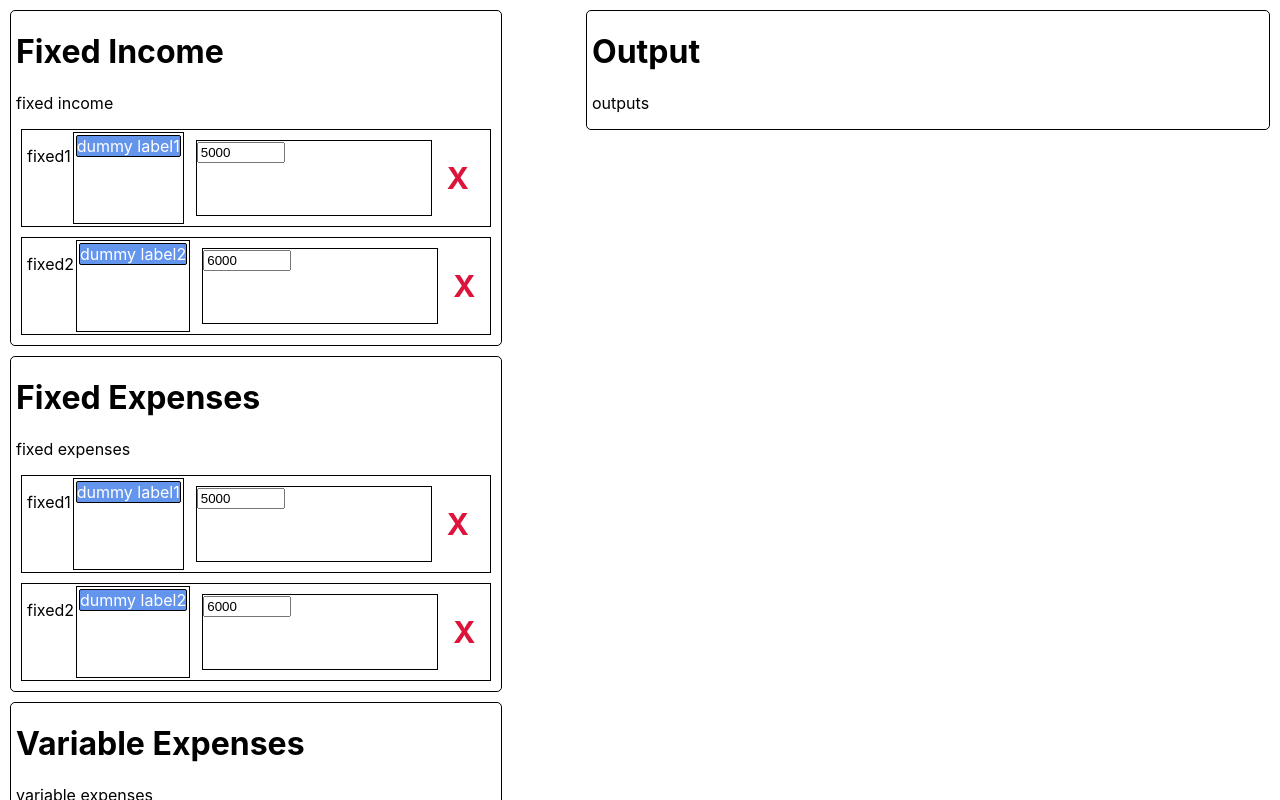
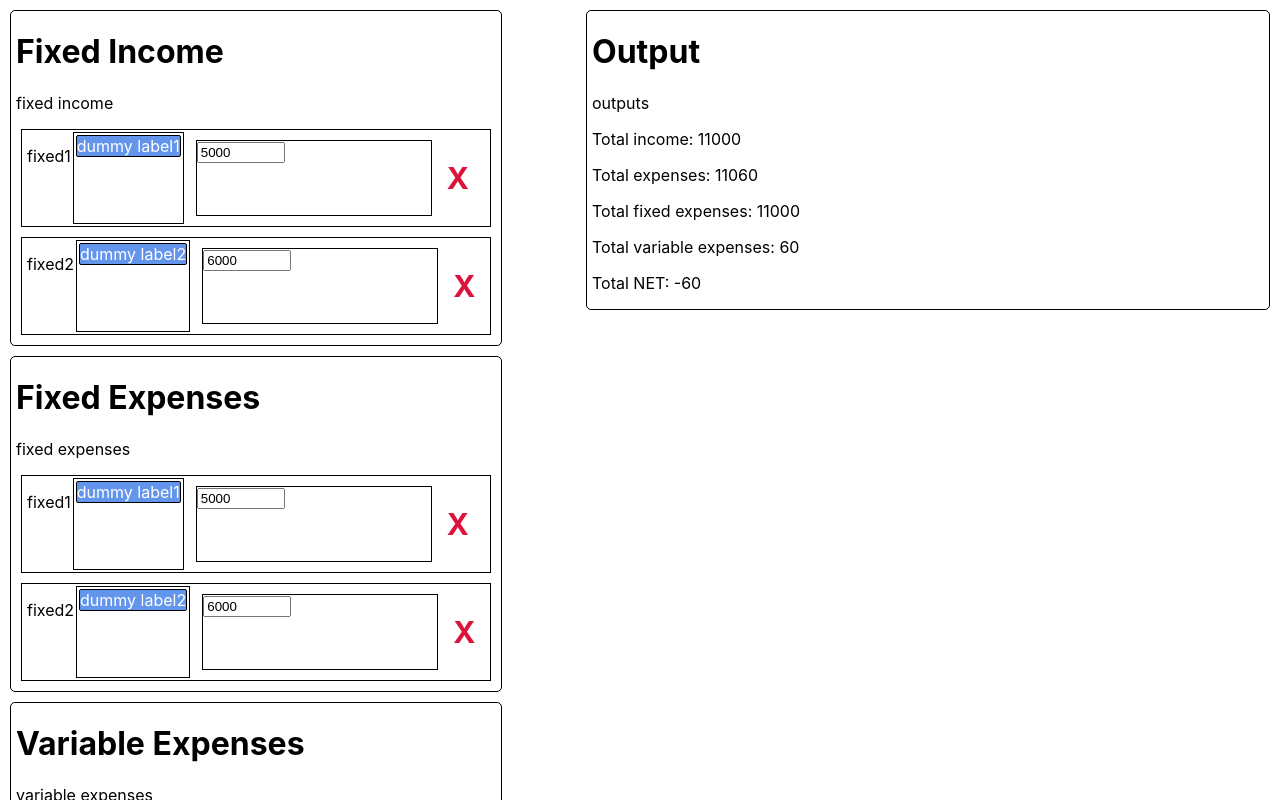
Before and after one commit to lukasmvv/budget-viewer, a React (Create React App) app: page / in a window 1280 px wide. Shown: the top 800 px of the page. Built offline with nearby package versions, Linux system fonts and the light colour scheme.

Commit message:
added some output text

```diff
--- a/src/Components/Outputs/Output.js
+++ b/src/Components/Outputs/Output.js
@@ -3,9 +3,19 @@ import React from 'react';
 import Box from '../UI/Box/Box';
 
 const output = (props) => {
+    const totalIncome = props.fixedIncomes.map(inc => inc.value).reduce((a, b) => a + b, 0);
+    const totalFixedExp = props.fixedExpenses.map(exp => exp.value).reduce((a, b) => a + b, 0);
+    const totalVarExp = props.variableExpenses.map(exp => exp.value).reduce((a, b) => a + b, 0);
+    const totalExp = totalFixedExp + totalVarExp;
+    const net = totalIncome - totalExp;
     return (
         <Box heading={"Output"}>
             <p>outputs</p>
+            <p>Total income: {totalIncome}</p>
+            <p>Total expenses: {totalExp}</p>
+            <p>Total fixed expenses: {totalFixedExp}</p>
+            <p>Total variable expenses: {totalVarExp}</p>
+            <p>Total NET: {net}</p>
         </Box>
     );
 };
--- a/src/Containers/Layout/Layout.js
+++ b/src/Containers/Layout/Layout.js
@@ -24,7 +24,7 @@ class Layout extends Component {
         const varExpenses = this.state.variableExpenses;
         varExpenses.forEach((exp,i) => {
             if (exp.name===name) {
-                exp.value = e.target.value;
+                exp.value = parseFloat(e.target.value);
                 return;
             }
         });
@@ -37,7 +37,7 @@ class Layout extends Component {
             const fixedExpenses = this.state.fixedExpenses;
             fixedExpenses.forEach((exp,i) => {
                 if (exp.name===name) {
-                    exp.value = e.target.value;
+                    exp.value = parseFloat(e.target.value);
                     return;
                 }
             });
@@ -46,7 +46,7 @@ class Layout extends Component {
             const fixedIncomes = this.state.fixedIncomes;
             fixedIncomes.forEach((inc,i) => {
                 if (inc.name===name) {
-                    inc.value = e.target.value;
+                    inc.value = parseFloat(e.target.value);
                     return;
                 }
             });
@@ -125,7 +125,11 @@ class Layout extends Component {
                 </div>
 
                 <div className={classes.Outputs}>
-                    <Output></Output>
+                    <Output
+                        fixedIncomes={this.state.fixedIncomes}
+                        fixedExpenses={this.state.fixedExpenses}
+                        variableExpenses={this.state.variableExpenses}>
+                    </Output>
                 </div>
             </div>
         );
```
